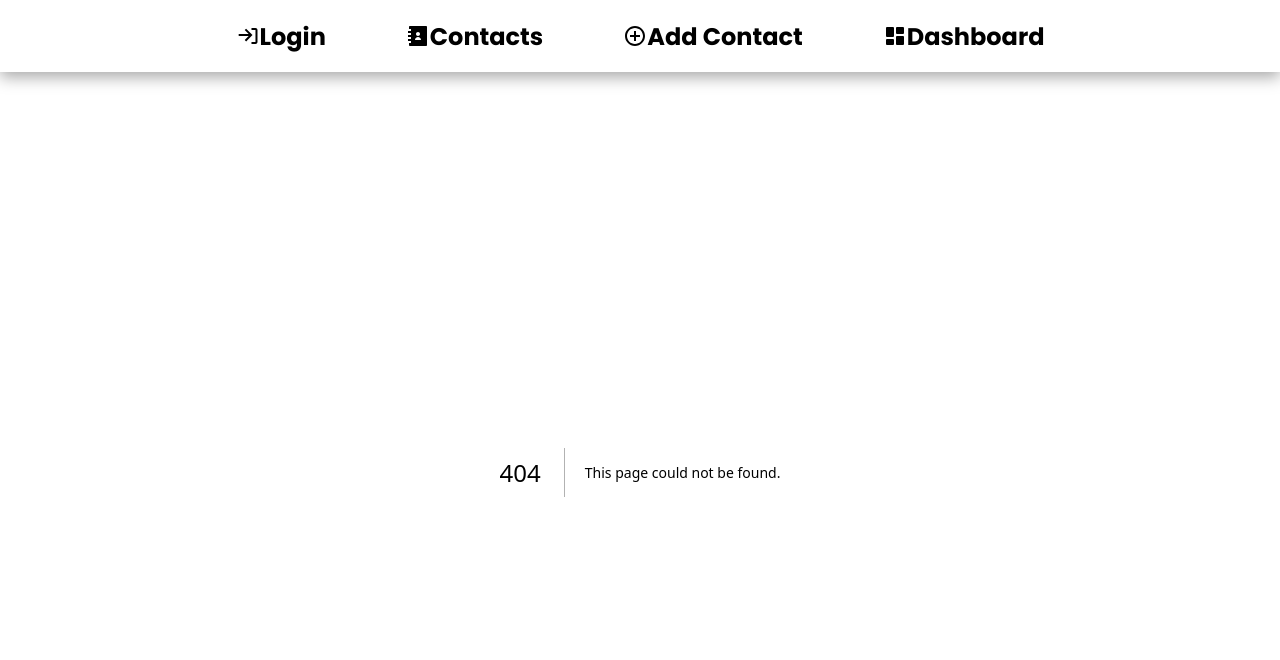
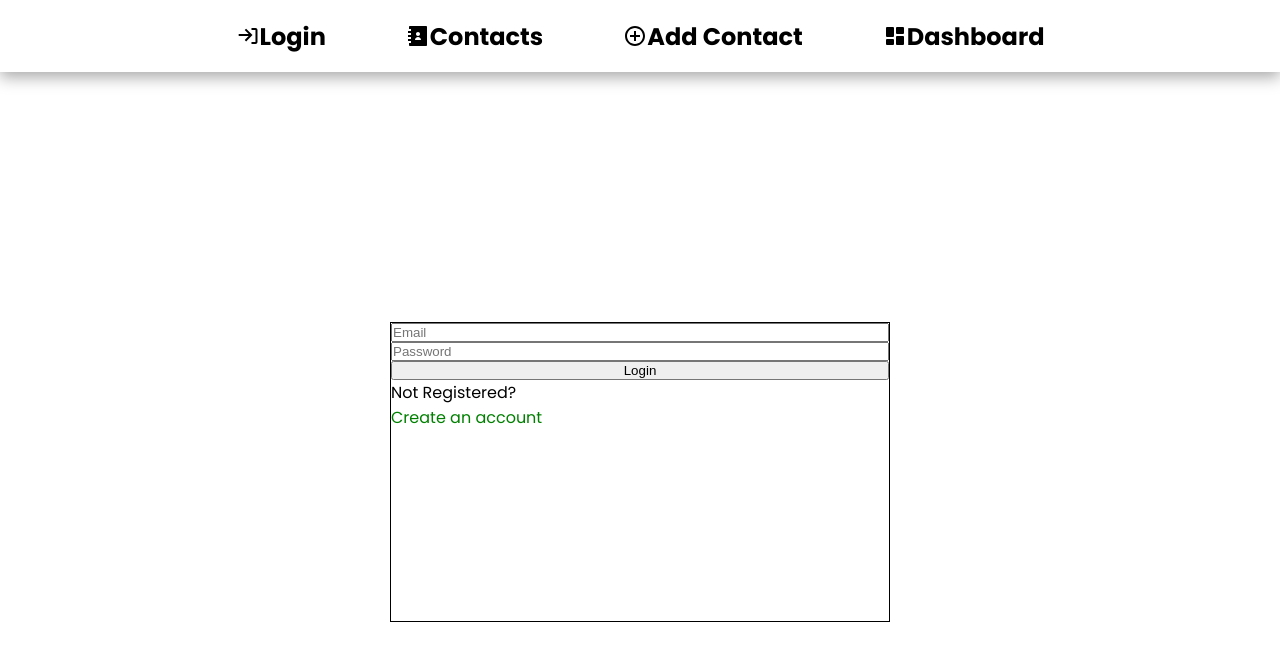
Before and after one commit to amir-rafigh/Contact-db, a Next.js app: page /auth/login in a window 1280 px wide. Before the commit this address had no page. Shown: the top 660 px of the page. Built offline with nearby package versions, Linux system fonts and the light colour scheme.

Commit message:
create login page and working

```diff
--- /dev/null
+++ b/pages/auth/login.js
@@ -0,0 +1,17 @@
+import Styles from "@/styles/login.module.css"
+export default function Login(){
+    return(
+        <div className={Styles.container}>
+            <form className={Styles.form}>
+                <input type="email" name="email" placeholder="Email"/>
+                <input type="password" name="password" placeholder="Password"/>
+                <button>Login</button>
+                <div>
+                    <p>Not Registered?</p>
+                    <span style={{color:"green"}}>Create an account</span>
+                </div>
+
+            </form>
+        </div>
+    )
+}
--- /dev/null
+++ b/styles/login.module.css
@@ -0,0 +1,15 @@
+.container{
+    width: 100vw;
+    height: 100vh;
+    display: flex;
+    justify-content: center ;
+    align-items: center;
+}
+.form{
+    width: 500px;
+    height: 300px;
+    margin:  auto;
+    display: flex;
+    flex-direction: column;
+    border: 1px solid black;
+}
```
